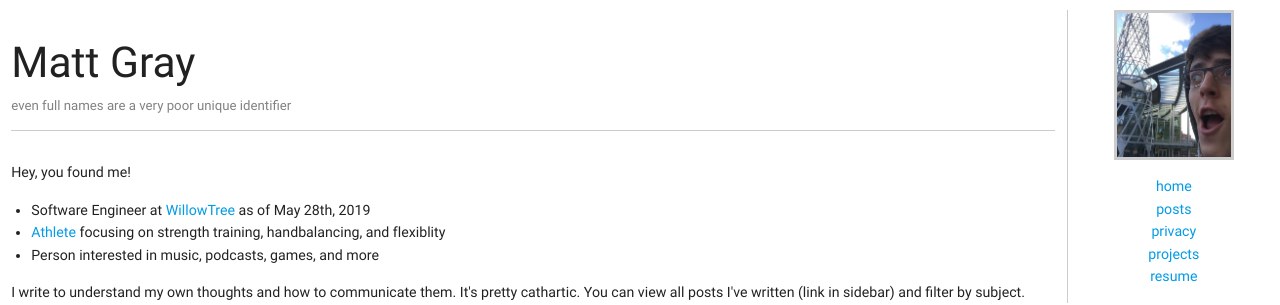
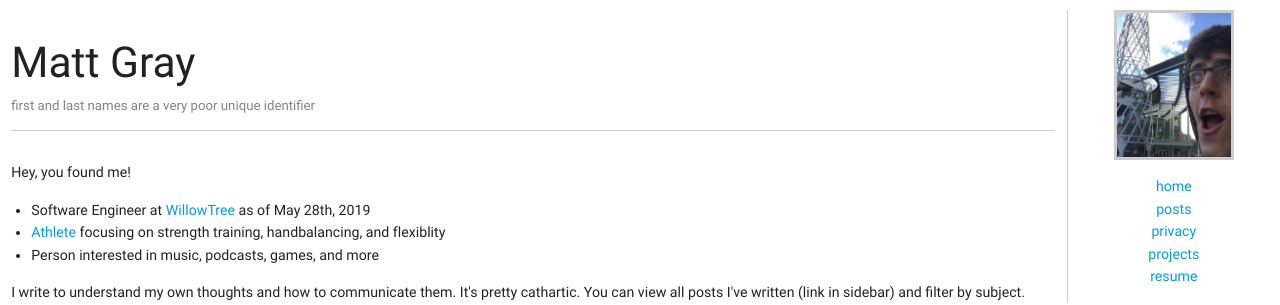
Before and after one commit to grysvn/blog-source, a Jekyll site: the page built from index.html, in a window 1280 px wide. Shown: the top 305 px of the page. Built offline with Jekyll 4.4.1, drawn with Linux system fonts in a browser that asks for light colours.

Commit message:
One more small update.

```diff
--- a/index.html
+++ b/index.html
@@ -6,7 +6,7 @@ permalink: index.html
 
 <header class="post-header">
   <h1 class="post-title">Matt Gray</h1>
-  <p class="post-meta">even full names are a very poor unique identifier</p>
+  <p class="post-meta">first and last names are a very poor unique identifier</p>
 </header>
 
 <div class="home">
```
